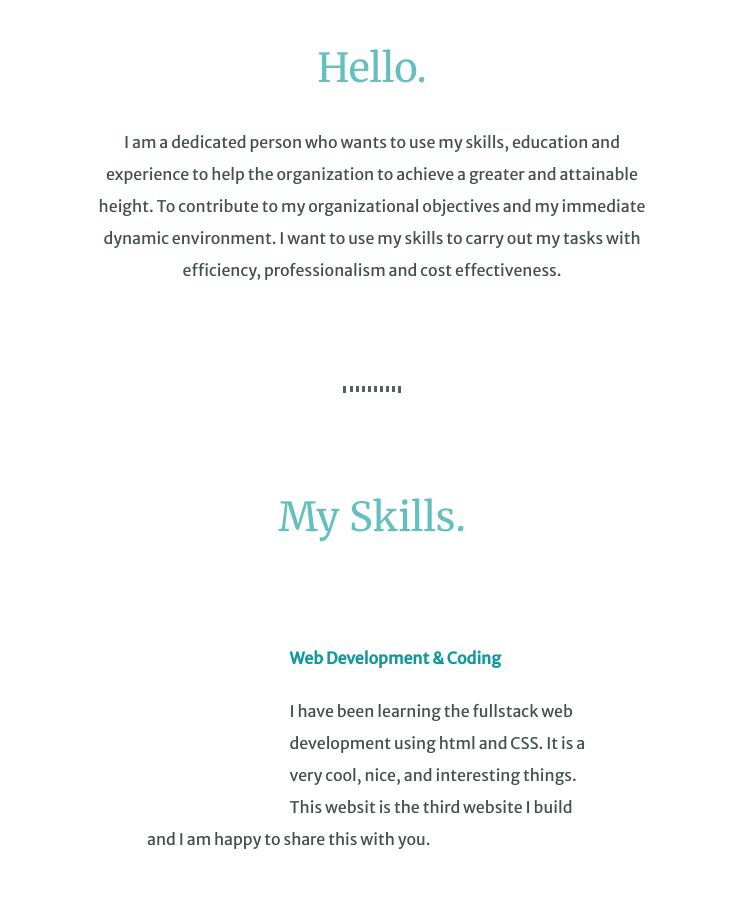
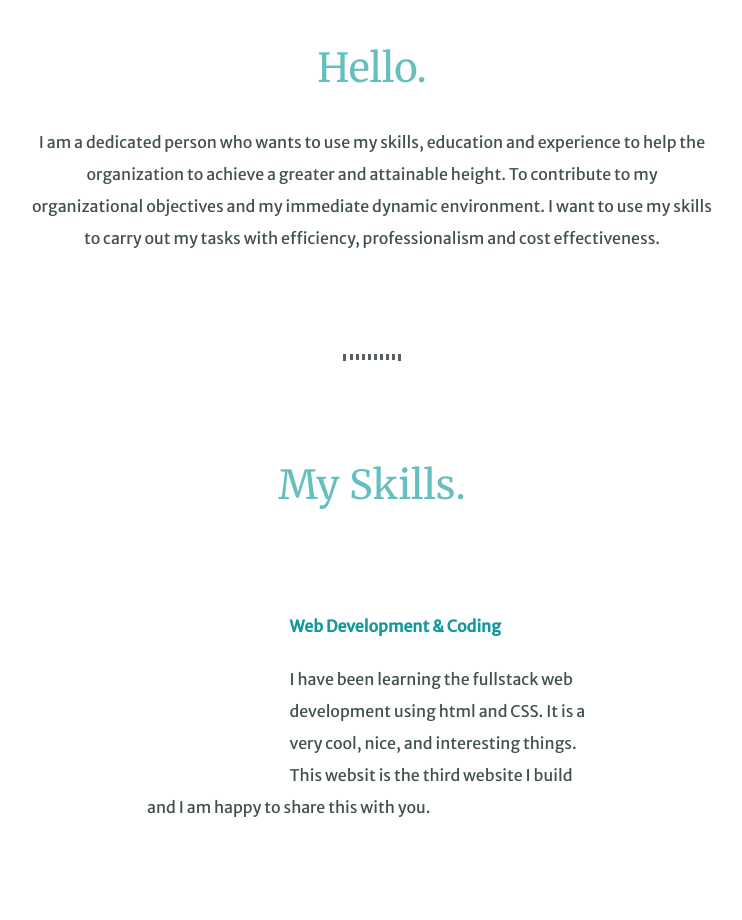
Before and after one commit to Degason/Adebamiro, a plain HTML site: page index.html in a window 1280 px wide. Shown: the part 1040-1960 px from the top of the page, without its empty margins (268-1010 px from the left). Drawn offline with Linux system fonts and the light colour scheme; grey boxes are pictures that could not be loaded.

Commit message:
Updating the stylecss

```diff
--- a/style.css
+++ b/style.css
@@ -76,8 +76,7 @@ width:4%;
   margin: 100px auto;
 }
 .profile-text {
-  margin: auto 350px;
-  line-height: normal;
+  margin: auto 300px;
   line-height: 2;
 }
 .contact-me {
```
